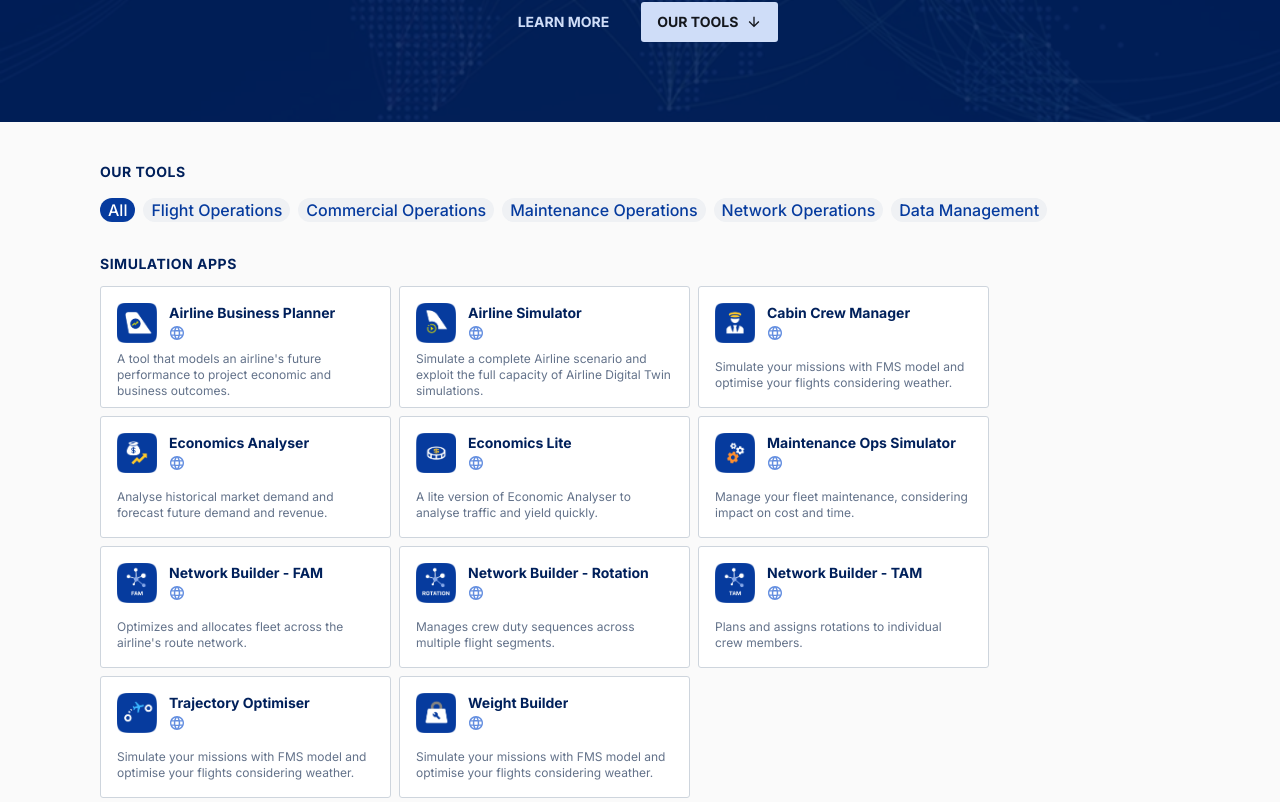
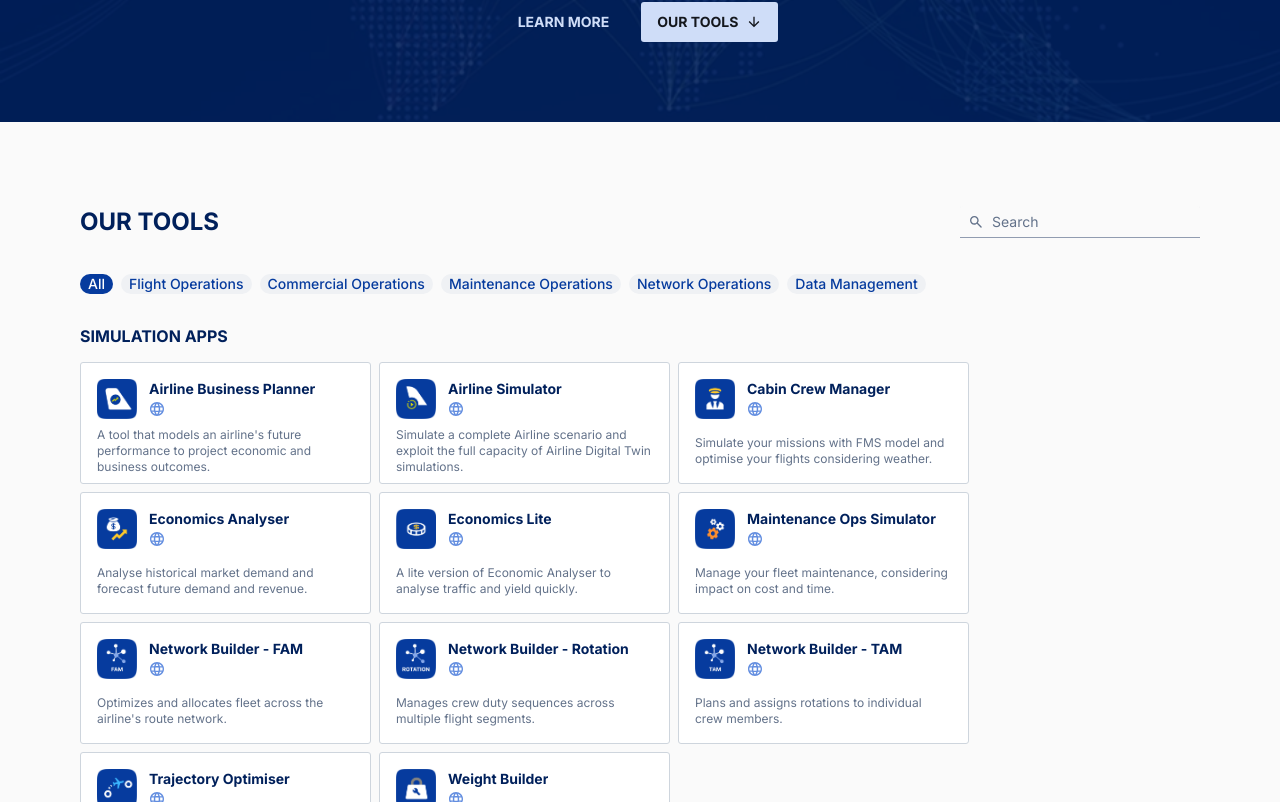
Before and after one commit to nomanocra/airlinedigitaltwin, a React (Vite) app: page / in a window 1280 px wide. Shown: the part 398-1200 px from the top of the page. Built offline with nearby package versions, Linux system fonts and the light colour scheme.

Commit message:
update: match landing page to Figma specs

```diff
--- a/src/pages/LandingPage.css
+++ b/src/pages/LandingPage.css
@@ -33,7 +33,7 @@
   align-items: center;
   justify-content: center;
   min-height: 388px;
-  padding: 80px 100px;
+  padding: 80px 80px;
   background-size: cover;
   background-position: center;
   background-repeat: no-repeat;
@@ -111,6 +111,8 @@
   display: flex;
   flex-direction: column;
   align-items: center;
+  gap: 32px;
+  padding: 80px 0;
   width: 100%;
 }
 
@@ -121,25 +123,32 @@
 .landing-page__favourites {
   width: 100%;
   max-width: 1400px;
-  padding: 40px 100px 0;
+  padding: 0 80px;
   box-sizing: border-box;
+}
+
+.landing-page__favourites-title {
+  margin: 0 0 8px;
+  font-family: 'Inter', sans-serif;
+  font-weight: 600;
+  font-size: 16px;
+  line-height: 24px;
+  color: var(--text-secondary, #63728a);
 }
 
 .landing-page__section-title {
   margin: 0 0 16px;
   font-family: 'Inter', sans-serif;
   font-weight: 700;
-  font-size: 14px;
-  line-height: 20px;
+  font-size: 24px;
+  line-height: 40px;
   color: var(--text-corporate, #00205b);
-  text-transform: uppercase;
-  letter-spacing: 0.5px;
 }
 
 .landing-page__favourites-container {
   background-color: var(--background-tertiary, #eff1f4);
   border-radius: var(--radius-xs, 3px);
-  padding: 16px;
+  padding: 8px;
 }
 
 .landing-page__favourites-grid {
@@ -155,8 +164,26 @@
 .landing-page__tools {
   width: 100%;
   max-width: 1400px;
-  padding: 40px 100px;
+  padding: 0 80px;
   box-sizing: border-box;
+  display: flex;
+  flex-direction: column;
+  gap: 32px;
+}
+
+.landing-page__tools-header {
+  display: flex;
+  align-items: center;
+  justify-content: space-between;
+}
+
+.landing-page__tools-header .landing-page__section-title {
+  margin-bottom: 0;
+}
+
+.landing-page__tools-header .text-input-container {
+  width: 240px;
+  flex-shrink: 0;
 }
 
 /* Chip filter bar */
@@ -164,27 +191,21 @@
   display: flex;
   flex-wrap: wrap;
   gap: 8px;
-  margin-bottom: 32px;
 }
 
 /* Tool category */
 .landing-page__category {
-  margin-bottom: 32px;
-}
-
-.landing-page__category:last-child {
   margin-bottom: 0;
 }
 
 .landing-page__category-title {
-  margin: 0 0 12px;
+  margin: 0 0 16px;
   font-family: 'Inter', sans-serif;
   font-weight: 700;
-  font-size: 14px;
+  font-size: 16px;
   line-height: 20px;
   color: var(--text-corporate, #00205b);
   text-transform: uppercase;
-  letter-spacing: 0.5px;
 }
 
 .landing-page__category-grid {
--- a/src/pages/LandingPage.tsx
+++ b/src/pages/LandingPage.tsx
@@ -7,6 +7,7 @@ import { IconButton } from '@/design-system/components/IconButton';
 import { Chip } from '@/design-system/components/Chip';
 import { TextInput } from '@/design-system/components/TextInput';
 import { Select } from '@/design-system/components/Select';
+import { Modal } from '@/design-system/composites/Modal';
 import {
   DropdownMenu,
   DropdownMenuTrigger,
@@ -270,9 +271,13 @@ export default function LandingPage() {
     localStorage.setItem(FAVORITES_STORAGE_KEY, JSON.stringify(favorites));
   }, [favorites]);
 
-  const filteredTools = activeCategory === 'All'
+  // Tool search
+  const [toolSearch, setToolSearch] = useState('');
+
+  const filteredTools = (activeCategory === 'All'
     ? ALL_TOOLS
-    : ALL_TOOLS.filter((t) => t.filter === activeCategory);
+    : ALL_TOOLS.filter((t) => t.filter === activeCategory)
+  ).filter((t) => t.title.toLowerCase().includes(toolSearch.toLowerCase()));
 
   // Group filtered tools by section
   const toolsBySection = TOOL_SECTIONS.map((section) => ({
@@ -293,10 +298,18 @@ export default function LandingPage() {
     );
   };
 
+  // Modal for unavailable tools
+  const [unavailableModal, setUnavailableModal] = useState<{ open: boolean; title: string }>({
+    open: false,
+    title: '',
+  });
+
   const handleToolClick = (title: string) => {
     const route = TOOL_ROUTES[title];
     if (route) {
       window.open(route, '_blank');
+    } else {
+      setUnavailableModal({ open: true, title });
     }
   };
 
@@ -365,7 +378,7 @@ export default function LandingPage() {
         {/* Favourite Tools */}
         {favouriteTools.length > 0 && (
           <section className="landing-page__favourites">
-            <h2 className="landing-page__section-title">Your Favourite</h2>
+            <h2 className="landing-page__favourites-title">Favorite</h2>
             <div className="landing-page__favourites-container">
               <div className="landing-page__favourites-grid">
                 {favouriteTools.map((tool) => (
@@ -425,7 +438,18 @@ export default function LandingPage() {
 
         {/* Our Tools */}
         <section className="landing-page__tools">
-          <h2 className="landing-page__section-title">Our Tools</h2>
+          <div className="landing-page__tools-header">
+            <h2 className="landing-page__section-title">OUR TOOLS</h2>
+            <TextInput
+              placeholder="Search"
+              size="S"
+              showLeftIcon
+              leftIcon="search"
+              showLabel={false}
+              value={toolSearch}
+              onChange={(e) => setToolSearch(e.target.value)}
+            />
+          </div>
 
           {/* Category Chip Filters */}
           <div className="landing-page__filters">
@@ -433,7 +457,7 @@ export default function LandingPage() {
               <Chip
                 key={cat}
                 label={cat}
-                size="S"
+                size="XS"
                 type="Selectable"
                 active={activeCategory === cat}
                 onClick={() => setActiveCategory(cat)}
@@ -560,6 +584,23 @@ export default function LandingPage() {
           </div>
         </div>
       </footer>
+
+      {/* Unavailable tool modal */}
+      <Modal
+        isOpen={unavailableModal.open}
+        onClose={() => setUnavailableModal({ open: false, title: '' })}
+        title="Tool Unavailable"
+        footer={
+          <Button
+            label="OK"
+            variant="Default"
+            size="M"
+            onClick={() => setUnavailableModal({ open: false, title: '' })}
+          />
+        }
+      >
+        <p><strong>{unavailableModal.title}</strong> is not available in this prototype yet.</p>
+      </Modal>
     </div>
   );
 }
--- a/src/products/airline-business-planner/pages/HomePage.tsx
+++ b/src/products/airline-business-planner/pages/HomePage.tsx
@@ -255,7 +255,7 @@ function StudyDropdownContent({ status }: { status: StudyStatusState }) {
           <DropdownMenuItem icon="content_copy" onSelect={() => console.log('Duplicate Study')}>
             Duplicate Study
           </DropdownMenuItem>
-          <DropdownMenuItem icon="delete" onSelect={() => console.log('Delete Study')}>
+          <DropdownMenuItem icon="delete" destructive onSelect={() => console.log('Delete Study')}>
             Delete Study
           </DropdownMenuItem>
         </>
@@ -269,7 +269,7 @@ function StudyDropdownContent({ status }: { status: StudyStatusState }) {
           <DropdownMenuItem icon="content_copy" onSelect={() => console.log('Duplicate Study')}>
             Duplicate Study
           </DropdownMenuItem>
-          <DropdownMenuItem icon="delete" onSelect={() => console.log('Delete Study')}>
+          <DropdownMenuItem icon="delete" destructive onSelect={() => console.log('Delete Study')}>
             Delete Study
           </DropdownMenuItem>
         </>
@@ -284,7 +284,7 @@ function StudyDropdownContent({ status }: { status: StudyStatusState }) {
           <DropdownMenuItem icon="content_copy" onSelect={() => console.log('Duplicate Study')}>
             Duplicate Study
           </DropdownMenuItem>
-          <DropdownMenuItem icon="delete" onSelect={() => console.log('Delete Study')}>
+          <DropdownMenuItem icon="delete" destructive onSelect={() => console.log('Delete Study')}>
             Delete Study
           </DropdownMenuItem>
         </>
@@ -301,7 +301,7 @@ function StudyDropdownContent({ status }: { status: StudyStatusState }) {
           <DropdownMenuItem icon="cancel" onSelect={() => console.log('Cancel Computation')}>
             Cancel Computation
           </DropdownMenuItem>
-          <DropdownMenuItem icon="delete" onSelect={() => console.log('Delete Study')}>
+          <DropdownMenuItem icon="delete" destructive onSelect={() => console.log('Delete Study')}>
             Delete Study
           </DropdownMenuItem>
         </>
@@ -416,7 +416,9 @@ export default function HomePage() {
     }
 
     setIsCreateModalOpen(false);
-    navigate(`study/${studyId}`);
+    navigate(`study/${studyId}`, {
+      state: { studyName: data.name, workspaceName: data.workspaceName },
+    });
   };
 
   const handleTabChange = (tab: HomePageTab) => {
--- a/src/products/airline-business-planner/pages/StudyPage.tsx
+++ b/src/products/airline-business-planner/pages/StudyPage.tsx
@@ -1,5 +1,5 @@
 import { useState, useEffect, useRef, useCallback } from 'react';
-import { useNavigate, useParams } from 'react-router-dom';
+import { useNavigate, useParams, useLocation } from 'react-router-dom';
 import { useFavicon } from '@/hooks/useFavicon';
 import { AppHeader } from '@/design-system/composites/AppHeader';
 import { LeftPanel } from '@/design-system/composites/LeftPanel';
@@ -47,6 +47,10 @@ interface Scenario {
 export default function StudyPage() {
   const navigate = useNavigate();
   const { studyId } = useParams();
+  const location = useLocation();
+  const locationState = location.state as { studyName?: string; workspaceName?: string } | null;
+  const studyName = locationState?.studyName || 'Study Name';
+  const workspaceName = locationState?.workspaceName || 'Workspace Name';
 
   useFavicon('airline-business-planner');
 
@@ -208,9 +212,9 @@ export default function StudyPage() {
         <LeftPanel
           header={
             <PanelHeader
-              workspaceName="Workspace Name"
-              studyName="Study Name"
-              onBackHome={() => navigate('/')}
+              workspaceName={workspaceName}
+              studyName={studyName}
+              onBackHome={() => navigate('/airline-business-planner')}
               onStudyNameClick={() => console.log('Edit study name')}
               onDuplicate={() => console.log('Duplicate study')}
             />
@@ -244,6 +248,8 @@ export default function StudyPage() {
                       size="XS"
                       variant="Ghost"
                       alt="Delete Scenario"
+                      state={scenarios.length <= 1 ? 'Disabled' : 'Default'}
+                      style={{ color: scenarios.length > 1 ? 'var(--status-error, #da1e28)' : undefined }}
                       onClick={() => deleteScenario(scenario.id)}
                     />
                   </>
```
